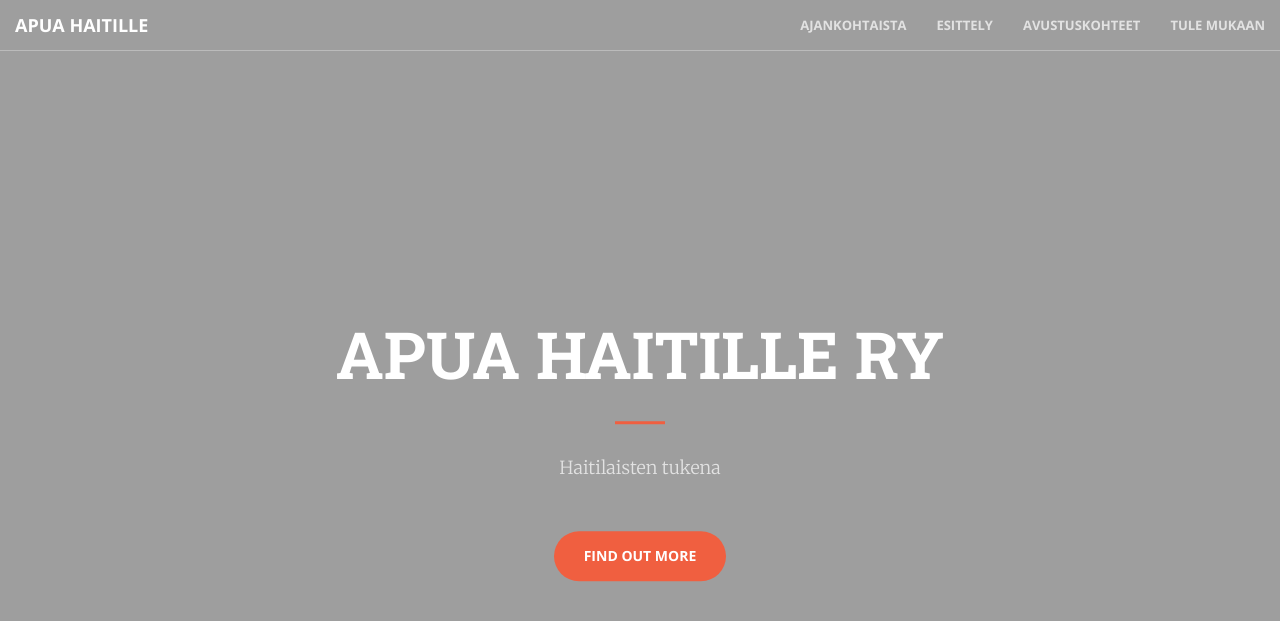
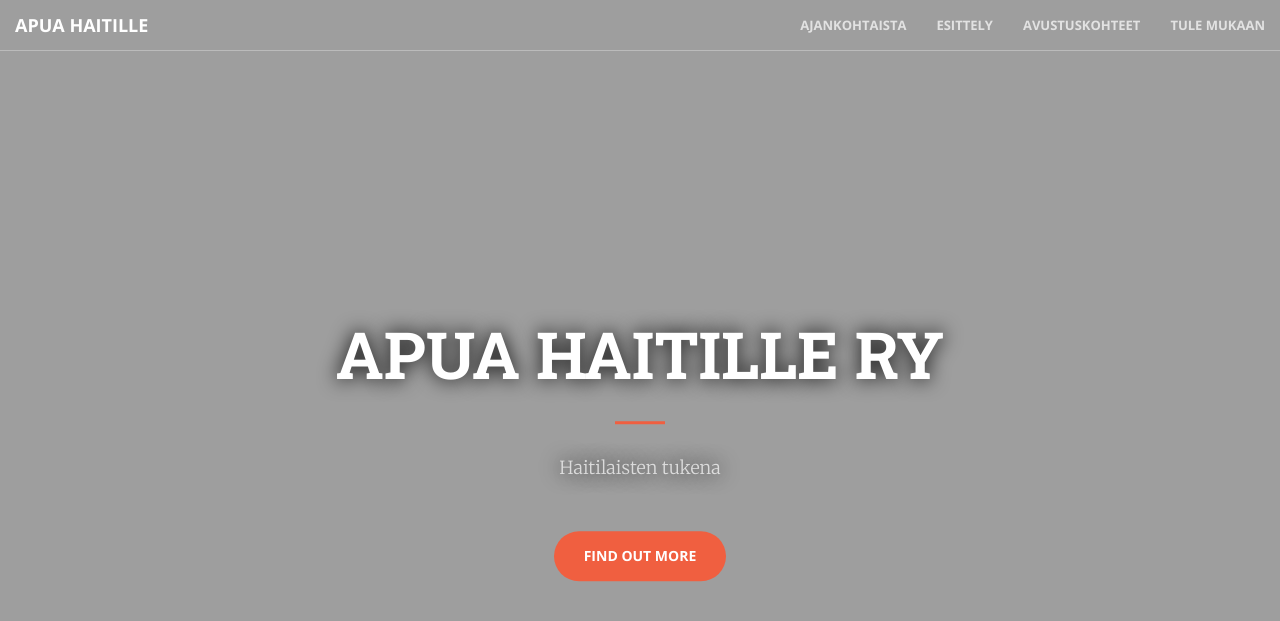
Before and after one commit to jamiprinssi/apua-haitille-jami, a Jekyll site: the page built from index.html, in a window 1280 px wide and 900 px high. Shown: the top 621 px of the window. Built offline with Jekyll 4.4.1, drawn with Linux system fonts in a browser that asks for light colours.

Commit message:
text shadow

```diff
--- a/_sass/_base.scss
+++ b/_sass/_base.scss
@@ -164,15 +164,13 @@ header {
         padding: 100px 15px 100px;
         width: 100%;
         .header-content-inner {
-            div {
-                text-shadow: 0px 0px 10px black;
-            }
             h1 {
                 font-family: 'Roboto Slab', serif;
                 font-weight: 700;
                 text-transform: uppercase;
                 margin-top: 0;
                 margin-bottom: 0;
+                text-shadow: 0px 0px 20px black;
             }
             hr {
                 margin: 30px auto;
@@ -182,6 +180,7 @@ header {
                 color: rgba(white, .7);
                 font-size: 16px;
                 margin-bottom: 50px;
+                text-shadow: 0px 0px 20px black;
             }
         }
     }
```
